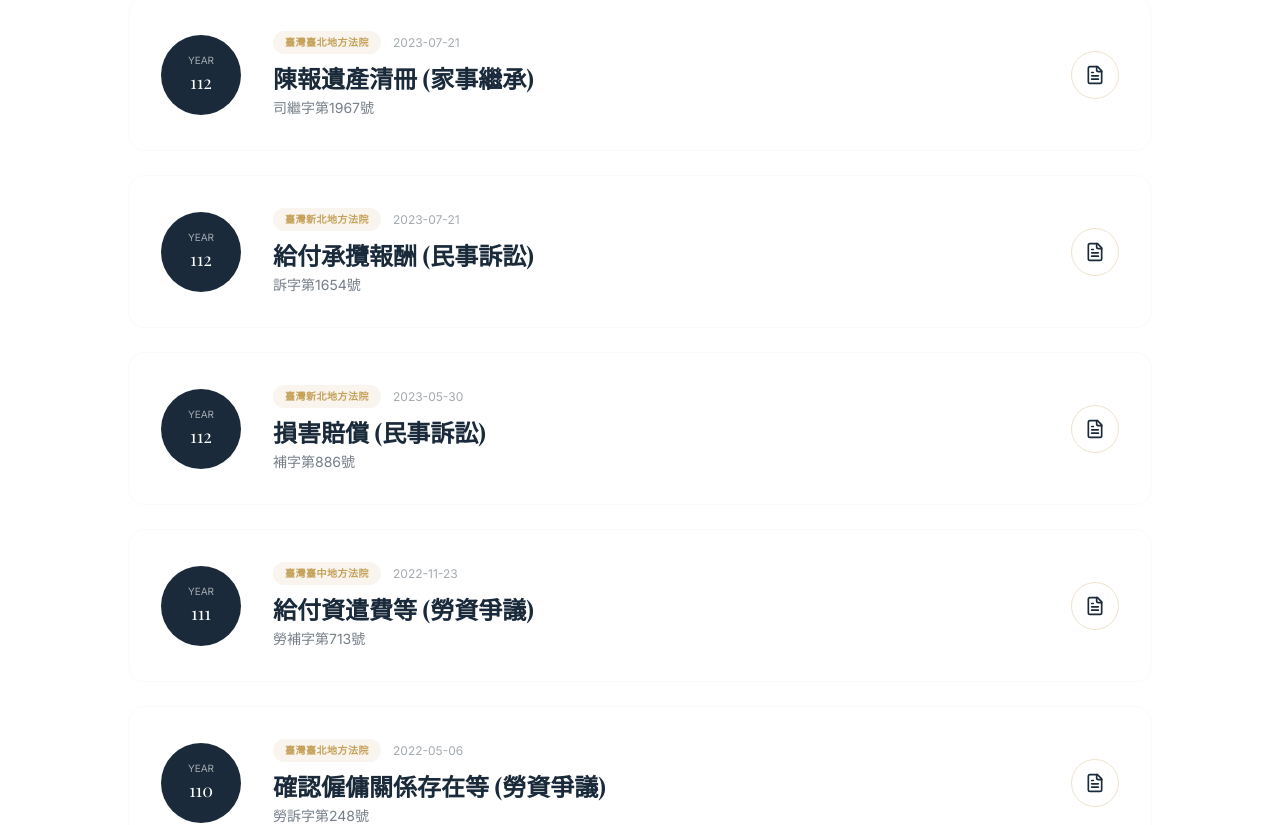
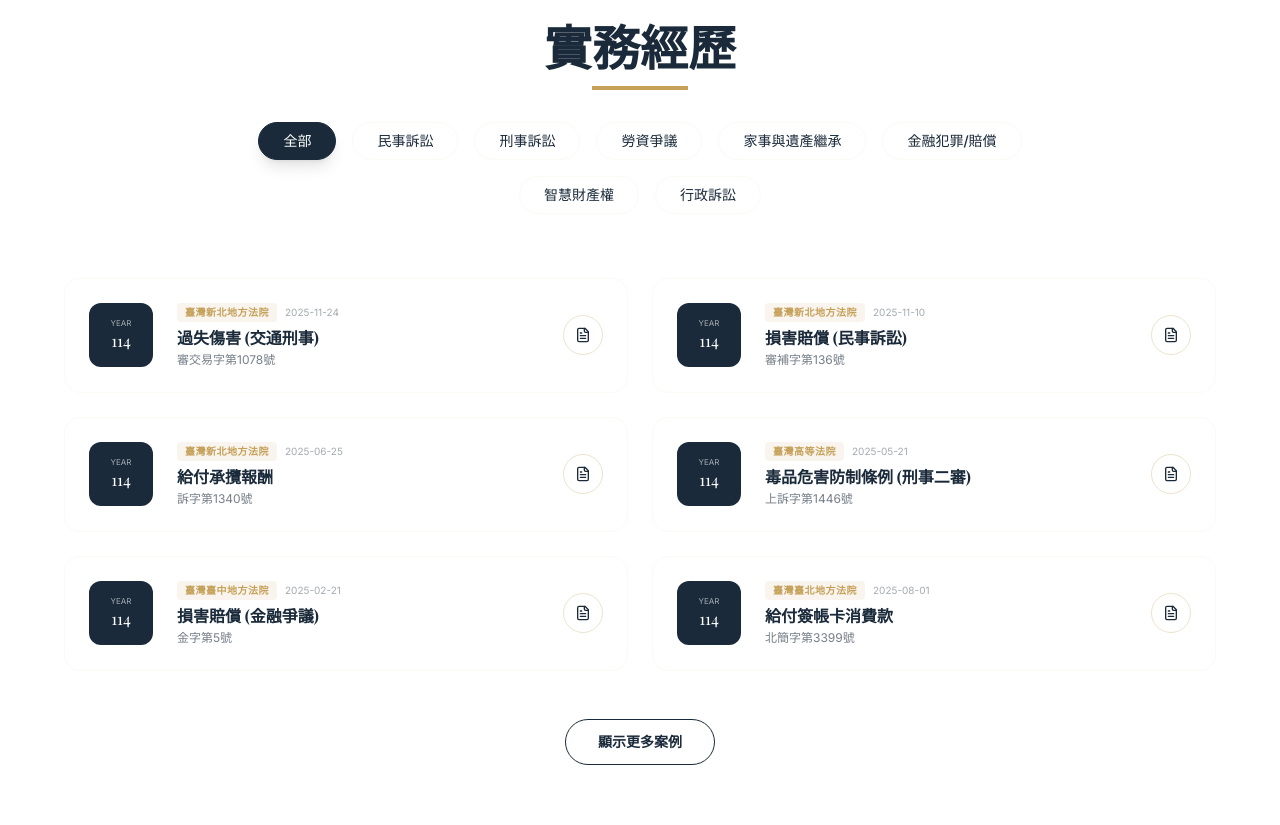
Before and after one commit to danny10904-arch/lawyer-website, a React (Vite) app: page / in a window 1280 px wide. Shown: the part 2340-3165 px from the top of the page. Built offline with nearby package versions, Linux system fonts and the light colour scheme; a web font is replaced by a local one.

Commit message:
Add files via upload

```diff
--- a/src/App.tsx
+++ b/src/App.tsx
@@ -41,22 +41,169 @@ const EXPERTISE = [
     cases: "110年度勞訴字第248號"
   },
   {
-    title: "金融與刑事附帶民事",
-    description: "針對洗錢防制、詐欺等金融犯罪之受害者，提供專業之刑事辯護與附帶民事損害賠償訴訟。",
+    title: "金融與刑事辯護",
+    description: "針對洗錢防制、詐欺等金融犯罪提供專業辯護，及刑事附帶民事損害賠償訴訟。",
     icon: <ShieldCheck className="w-6 h-6" />,
-    cases: "113年度附民字第2682號"
+    cases: "113年度金訴字第2108號"
+  },
+  {
+    title: "智慧財產與行政訴訟",
+    description: "處理公平交易法、智慧財產權爭議及行政處分之救濟與訴訟。",
+    icon: <Gavel className="w-6 h-6" />,
+    cases: "110年度民公訴字第10號"
   }
 ];
 
 const JUDGMENTS = [
   {
+    id: "PCDM-114-1078",
+    court: "臺灣新北地方法院",
+    year: "114年度",
+    type: "審交易字第1078號",
+    subject: "過失傷害 (交通刑事)",
+    date: "2025-11-24",
+    category: "刑事訴訟",
+    link: "https://judgment.judicial.gov.tw/FJUD/data.aspx?ty=JD&id=PCDM%2c114%2c%e5%af%a9%e4%ba%a4%e6%98%93%2c1078%2c20251124%2c1&ot=in"
+  },
+  {
+    id: "PCDV-114-136",
+    court: "臺灣新北地方法院",
+    year: "114年度",
+    type: "審補字第136號",
+    subject: "損害賠償 (民事訴訟)",
+    date: "2025-11-10",
+    category: "民事訴訟",
+    link: "https://judgment.judicial.gov.tw/FJUD/data.aspx?ty=JD&id=PCDV%2c114%2c%e5%af%a9%e8%a3%9c%2c136%2c20251110%2c1&ot=in"
+  },
+  {
+    id: "PCDV-114-1340",
+    court: "臺灣新北地方法院",
+    year: "114年度",
+    type: "訴字第1340號",
+    subject: "給付承攬報酬",
+    date: "2025-06-25",
+    category: "民事訴訟",
+    link: "https://judgment.judicial.gov.tw/FJUD/data.aspx?ty=JD&id=PCDV%2c114%2c%e8%a8%b4%2c1340%2c20250625%2c1&ot=in"
+  },
+  {
+    id: "TPHM-114-1446",
+    court: "臺灣高等法院",
+    year: "114年度",
+    type: "上訴字第1446號",
+    subject: "毒品危害防制條例 (刑事二審)",
+    date: "2025-05-21",
+    category: "刑事訴訟",
+    link: "https://judgment.judicial.gov.tw/FJUD/data.aspx?ty=JD&id=TPHM%2c114%2c%e4%b8%8a%e8%a8%b4%2c1446%2c20250521%2c1&ot=in"
+  },
+  {
+    id: "TCDV-114-5",
+    court: "臺灣臺中地方法院",
+    year: "114年度",
+    type: "金字第5號",
+    subject: "損害賠償 (金融爭議)",
+    date: "2025-02-21",
+    category: "金融犯罪/賠償",
+    link: "https://judgment.judicial.gov.tw/FJUD/data.aspx?ty=JD&id=TCDV%2c114%2c%e9%87%91%2c5%2c20250221%2c1&ot=in"
+  },
+  {
+    id: "TPEV-114-3399",
+    court: "臺灣臺北地方法院",
+    year: "114年度",
+    type: "北簡字第3399號",
+    subject: "給付簽帳卡消費款",
+    date: "2025-08-01",
+    category: "民事訴訟",
+    link: "https://judgment.judicial.gov.tw/FJUD/data.aspx?ty=JD&id=TPEV%2c114%2c%e5%8c%97%e7%b0%a1%2c3399%2c20250801%2c2&ot=in"
+  },
+  {
+    id: "TPEV-114-3399-2",
+    court: "臺灣臺北地方法院",
+    year: "114年度",
+    type: "北簡字第3399號",
+    subject: "給付簽帳卡消費款 (程序)",
+    date: "2025-07-10",
+    category: "民事訴訟",
+    link: "https://judgment.judicial.gov.tw/FJUD/data.aspx?ty=JD&id=TPEV%2c114%2c%e5%8c%97%e7%b0%a1%2c3399%2c20250710%2c1&ot=in"
+  },
+  {
+    id: "TPEV-114-853",
+    court: "臺灣臺北地方法院",
+    year: "114年度",
+    type: "北補字第853號",
+    subject: "損害賠償 (民事補正)",
+    date: "2025-03-31",
+    category: "民事訴訟",
+    link: "https://judgment.judicial.gov.tw/FJUD/data.aspx?ty=JD&id=TPEV%2c114%2c%e5%8c%97%e8%a3%9c%2c853%2c20250331%2c1&ot=in"
+  },
+  {
+    id: "PCEV-112-2602",
+    court: "臺灣新北地方法院",
+    year: "112年度",
+    type: "板簡字第2602號",
+    subject: "返還不當得利 (二審)",
+    date: "2024-01-03",
+    category: "民事訴訟",
+    link: "https://judgment.judicial.gov.tw/FJUD/data.aspx?ty=JD&id=PCEV%2c112%2c%e6%9d%bf%e7%b0%a1%2c2602%2c20240103%2c2&ot=in"
+  },
+  {
+    id: "PCEV-112-2602-1",
+    court: "臺灣新北地方法院",
+    year: "112年度",
+    type: "板簡字第2602號",
+    subject: "返還不當得利 (一審)",
+    date: "2023-10-25",
+    category: "民事訴訟",
+    link: "https://judgment.judicial.gov.tw/FJUD/data.aspx?ty=JD&id=PCEV%2c112%2c%e6%9d%bf%e7%b0%a1%2c2602%2c20231025%2c1&ot=in"
+  },
+  {
+    id: "PCDM-113-2663",
+    court: "臺灣新北地方法院",
+    year: "113年度",
+    type: "審附民字第2663號",
+    subject: "刑事附帶民事訴訟 (損害賠償)",
+    date: "2025-01-10",
+    category: "刑事訴訟",
+    link: "https://judgment.judicial.gov.tw/FJUD/data.aspx?ty=JD&id=PCDM%2c113%2c%e5%af%a9%e9%99%84%e6%b0%91%2c2663%2c20250110%2c1&ot=in"
+  },
+  {
+    id: "PCDM-113-2108",
+    court: "臺灣新北地方法院",
+    year: "113年度",
+    type: "金訴字第2108號",
+    subject: "洗錢防制法 (刑事金融)",
+    date: "2024-12-31",
+    category: "金融犯罪/賠償",
+    link: "https://judgment.judicial.gov.tw/FJUD/data.aspx?ty=JD&id=PCDM%2c113%2c%e9%87%91%e8%a8%b4%2c2108%2c20241231%2c1&ot=in"
+  },
+  {
     id: "TCDM-113-2682",
     court: "臺灣臺中地方法院",
     year: "113年度",
     type: "附民字第2682號",
-    subject: "請求損害賠償 (洗錢防制法相關)",
+    subject: "損害賠償 (刑事附帶民事)",
     date: "2024-11-20",
-    link: "https://lawplayer.com/kyc/judgment/TCDM,113,%E9%99%84%E6%B0%91,2682,20241120,1_c6115743bf54a867d0438748bd8d0fef8f8c4f14"
+    category: "刑事訴訟",
+    link: "https://judgment.judicial.gov.tw/FJUD/data.aspx?ty=JD&id=TCDM%2c113%2c%e9%99%84%e6%b0%91%2c2682%2c20241120%2c1&ot=in"
+  },
+  {
+    id: "SLDV-112-1479",
+    court: "臺灣士林地方法院",
+    year: "112年度",
+    type: "訴字第1479號",
+    subject: "確認抵押權不存在等",
+    date: "2024-10-04",
+    category: "民事訴訟",
+    link: "https://judgment.judicial.gov.tw/FJUD/data.aspx?ty=JD&id=SLDV%2c112%2c%e8%a8%b4%2c1479%2c20241004%2c1&ot=in"
+  },
+  {
+    id: "PCDV-112-1654",
+    court: "臺灣新北地方法院",
+    year: "112年度",
+    type: "訴字第1654號",
+    subject: "給付承攬報酬 (民事訴訟)",
+    date: "2023-07-21",
+    category: "民事訴訟",
+    link: "https://judgment.judicial.gov.tw/FJUD/data.aspx?ty=JD&id=PCDV%2c112%2c%e8%a8%b4%2c1654%2c20230721%2c1&ot=in"
   },
   {
     id: "TPDV-112-1967",
@@ -65,16 +212,8 @@ const JUDGMENTS = [
     type: "司繼字第1967號",
     subject: "陳報遺產清冊 (家事繼承)",
     date: "2023-07-21",
-    link: "https://lawplayer.com/kyc/judgment/TPDV,112,%E5%8F%B8%E7%B9%BC,1967,20230721,1_6e45a00a8c8959d8f37e2be55dfe0d50d1bd3435"
-  },
-  {
-    id: "PCDV-112-1654",
-    court: "臺灣新北地方法院",
-    year: "112年度",
-    type: "訴字第1654號",
-    subject: "給付承攬報酬 (民事訴訟)",
-    date: "2023-07-21",
-    link: "https://lawplayer.com/kyc/judgment/PCDV,112,%E8%A8%B4,1654,20230721,1_4a795a39db3c4d3d4d68397a6998e871ed04c412"
+    category: "家事與遺產繼承",
+    link: "https://judgment.judicial.gov.tw/FJUD/data.aspx?ty=JD&id=TPDV%2c112%2c%e5%8f%b8%e7%b9%bc%2c1967%2c20230721%2c1&ot=in"
   },
   {
     id: "PCDV-112-886",
@@ -83,7 +222,8 @@ const JUDGMENTS = [
     type: "補字第886號",
     subject: "損害賠償 (民事訴訟)",
     date: "2023-05-30",
-    link: "https://lawplayer.com/kyc/judgment/PCDV,112,%E8%A3%9C,886,20230530,1_f8cfc60c21b2bce4c8ac8a624b093b80eb4840a8"
+    category: "民事訴訟",
+    link: "https://judgment.judicial.gov.tw/FJUD/data.aspx?ty=JD&id=PCDV%2c112%2c%e8%a3%9c%2c886%2c20230530%2c1&ot=in"
   },
   {
     id: "TCDV-111-713",
@@ -92,7 +232,18 @@ const JUDGMENTS = [
     type: "勞補字第713號",
     subject: "給付資遣費等 (勞資爭議)",
     date: "2022-11-23",
-    link: "https://lawplayer.com/kyc/judgment/TCDV,111,%E5%8B%9E%E8%A3%9C,713,20221123,1_8619704f212257775841065ab100579fb03e36f1"
+    category: "勞資爭議",
+    link: "https://judgment.judicial.gov.tw/FJUD/data.aspx?ty=JD&id=TCDV%2c111%2c%e5%8b%9e%e8%a3%9c%2c713%2c20221123%2c1&ot=in"
+  },
+  {
+    id: "PCDV-111-1976",
+    court: "臺灣新北地方法院",
+    year: "111年度",
+    type: "訴字第1976號",
+    subject: "返還借款 (民事訴訟)",
+    date: "2022-09-29",
+    category: "民事訴訟",
+    link: "https://judgment.judicial.gov.tw/FJUD/data.aspx?ty=JD&id=PCDV%2c111%2c%e8%a8%b4%2c1976%2c20220929%2c1&ot=in"
   },
   {
     id: "TPDV-110-248",
@@ -101,9 +252,62 @@ const JUDGMENTS = [
     type: "勞訴字第248號",
     subject: "確認僱傭關係存在等 (勞資爭議)",
     date: "2022-05-06",
-    link: "https://lawplayer.com/kyc/judgment/TPDV,110,%E5%8B%9E%E8%A3%9C,248,20220506,1_8fad1ac4080a2550ec1e467d2024f988cf90a553"
+    category: "勞資爭議",
+    link: "https://judgment.judicial.gov.tw/FJUD/data.aspx?ty=JD&id=TPDV%2c110%2c%e5%8b%9e%e8%a8%b4%2c248%2c20220506%2c1&ot=in"
+  },
+  {
+    id: "IPCV-110-10",
+    court: "智慧財產及商業法院",
+    year: "110年度",
+    type: "民公訴字第10號",
+    subject: "公平交易法 (智慧財產)",
+    date: "2021-11-30",
+    category: "智慧財產權",
+    link: "https://judgment.judicial.gov.tw/FJUD/data.aspx?ty=JD&id=IPCV%2c110%2c%e6%b0%91%e5%85%ac%e8%a8%b4%2c10%2c20211130%2c1&ot=in"
+  },
+  {
+    id: "PCDV-109-529",
+    court: "臺灣新北地方法院",
+    year: "109年度",
+    type: "婚字第529號",
+    subject: "離婚 (家事婚姻)",
+    date: "2021-09-15",
+    category: "家事與遺產繼承",
+    link: "https://judgment.judicial.gov.tw/FJUD/data.aspx?ty=JD&id=PCDV%20109%20%e5%a9%9a%20529%2020210915%201"
+  },
+  {
+    id: "TPDV-110-25",
+    court: "臺灣臺北地方法院",
+    year: "110年度",
+    type: "勞補字第25號",
+    subject: "給付薪資等 (勞資爭議)",
+    date: "2021-02-17",
+    category: "勞資爭議",
+    link: "https://judgment.judicial.gov.tw/FJUD/data.aspx?ty=JD&id=TPDV%2c110%2c%e5%8b%9e%e8%a3%9c%2c25%2c20210217%2c1&ot=in"
+  },
+  {
+    id: "TPHV-109-5",
+    court: "臺灣高等法院",
+    year: "109年度",
+    type: "重勞上更一字第5號",
+    subject: "確認僱傭關係存在 (勞資二審)",
+    date: "2020-12-29",
+    category: "勞資爭議",
+    link: "https://judgment.judicial.gov.tw/FJUD/data.aspx?ty=JD&id=TPHV%2c109%2c%e9%87%8d%e5%8b%9e%e4%b8%8a%e6%9b%b4%e4%b8%80%2c5%2c20201229%2c1&ot=in"
+  },
+  {
+    id: "TPBA-109-2",
+    court: "臺北高等行政法院",
+    year: "109年度",
+    type: "收抗字第2號",
+    subject: "收容聲請 (行政訴訟)",
+    date: "2020-04-17",
+    category: "行政訴訟",
+    link: "https://judgment.judicial.gov.tw/FJUD/data.aspx?ty=JD&id=TPBA%2c109%2c%e6%94%b6%e6%8a%97%2c2%2c20200417%2c1&ot=in"
   }
 ];
+
+
 
 export default function App() {
   const containerRef = useRef<HTMLDivElement>(null);
@@ -115,6 +319,14 @@ export default function App() {
     category: "家事與遺產繼承",
     message: ""
   });
+  const [activeCategory, setActiveCategory] = useState("全部");
+  const [visibleCount, setVisibleCount] = useState(6);
+
+  const categories = ["全部", "民事訴訟", "刑事訴訟", "勞資爭議", "家事與遺產繼承", "金融犯罪/賠償", "智慧財產權", "行政訴訟"];
+
+  const filteredJudgments = activeCategory === "全部"
+    ? JUDGMENTS
+    : JUDGMENTS.filter(j => j.category === activeCategory);
 
   const handleSubmit = async (e: FormEvent) => {
     e.preventDefault();
@@ -334,44 +546,76 @@ export default function App() {
       <section id="cases" className="py-16 md:py-24 bg-white">
         <div className="container mx-auto px-6">
           <div className="text-center mb-12 md:mb-16">
-            <h2 className="text-3xl md:text-5xl font-bold mb-4">經手案例</h2>
-            <div className="w-16 md:w-24 h-1 bg-legal-gold mx-auto" />
+            <h2 className="text-3xl md:text-5xl font-bold mb-4">實務經歷</h2>
+            <div className="w-16 md:w-24 h-1 bg-legal-gold mx-auto mb-8" />
+
+            {/* Category Filter */}
+            <div className="flex flex-wrap justify-center gap-2 md:gap-4 max-w-4xl mx-auto">
+              {categories.map((cat) => (
+                <button
+                  key={cat}
+                  onClick={() => {
+                    setActiveCategory(cat);
+                    setVisibleCount(6);
+                  }}
+                  className={`px-4 md:px-6 py-2 rounded-full text-xs md:text-sm font-medium transition-all duration-300 border ${
+                    activeCategory === cat
+                    ? "bg-legal-navy text-white border-legal-navy shadow-lg"
+                    : "bg-white text-legal-navy border-legal-sand hover:border-legal-gold"
+                  }`}
+                >
+                  {cat}
+                </button>
+              ))}
+            </div>
           </div>
 
-          <div className="space-y-4 md:space-y-6 max-w-5xl mx-auto">
-            {JUDGMENTS.map((item, index) => (
+          <div className="grid md:grid-cols-2 gap-4 md:gap-6 max-w-6xl mx-auto">
+            {filteredJudgments.slice(0, visibleCount).map((item, index) => (
               <motion.a
                 href={item.link}
                 target="_blank"
                 rel="noreferrer"
-                key={index}
-                initial={{ opacity: 0, x: -20 }}
-                whileInView={{ opacity: 1, x: 0 }}
+                key={item.id}
+                initial={{ opacity: 0, y: 20 }}
+                whileInView={{ opacity: 1, y: 0 }}
                 viewport={{ once: true }}
-                className="group flex flex-col sm:flex-row items-start sm:items-center gap-4 md:gap-8 p-6 md:p-8 rounded-2xl border border-legal-sand hover:bg-legal-sand transition-all duration-300"
+                transition={{ delay: (index % 2) * 0.1 }}
+                className="group flex items-center gap-4 md:gap-6 p-4 md:p-6 rounded-2xl border border-legal-sand hover:bg-legal-sand transition-all duration-300"
               >
-                <div className="flex-shrink-0 w-14 h-14 md:w-20 md:h-20 bg-legal-navy text-white rounded-full flex flex-col items-center justify-center text-center">
-                  <span className="text-[8px] md:text-[10px] uppercase opacity-60">Year</span>
-                  <span className="text-sm md:text-lg font-serif">{item.year.replace('年度', '')}</span>
+                <div className="flex-shrink-0 w-12 h-12 md:w-16 md:h-16 bg-legal-navy text-white rounded-xl flex flex-col items-center justify-center text-center">
+                  <span className="text-[7px] md:text-[8px] uppercase opacity-60">Year</span>
+                  <span className="text-xs md:text-base font-serif">{item.year.replace('年度', '')}</span>
                 </div>
-                <div className="flex-grow">
-                  <div className="flex flex-wrap items-center gap-2 md:gap-3 mb-2">
-                    <span className="px-2 md:px-3 py-0.5 md:py-1 bg-legal-gold/10 text-legal-gold text-[9px] md:text-[10px] font-bold rounded-full uppercase tracking-wider">
+                <div className="flex-grow min-w-0">
+                  <div className="flex items-center gap-2 mb-1">
+                    <span className="px-2 py-0.5 bg-legal-gold/10 text-legal-gold text-[8px] md:text-[10px] font-bold rounded uppercase tracking-wider">
                       {item.court}
                     </span>
-                    <span className="text-legal-navy/40 text-[10px] md:text-xs">{item.date}</span>
+                    <span className="text-legal-navy/40 text-[9px] md:text-[10px]">{item.date}</span>
                   </div>
-                  <h3 className="text-lg md:text-2xl font-bold group-hover:text-legal-gold transition-colors">{item.subject}</h3>
-                  <p className="text-legal-navy/60 text-xs md:text-sm mt-1">{item.type}</p>
+                  <h3 className="text-sm md:text-base font-bold group-hover:text-legal-gold transition-colors truncate">{item.subject}</h3>
+                  <p className="text-legal-navy/60 text-[10px] md:text-xs mt-0.5">{item.type}</p>
                 </div>
-                <div className="flex-shrink-0 self-end sm:self-center">
-                  <div className="w-10 h-10 md:w-12 md:h-12 rounded-full border border-legal-gold/30 flex items-center justify-center group-hover:bg-legal-gold group-hover:text-white transition-all">
-                    <FileText className="w-4 h-4 md:w-5 md:h-5" />
+                <div className="flex-shrink-0">
+                  <div className="w-8 h-8 md:w-10 md:h-10 rounded-full border border-legal-gold/30 flex items-center justify-center group-hover:bg-legal-gold group-hover:text-white transition-all">
+                    <FileText className="w-3 h-3 md:w-4 md:h-4" />
                   </div>
                 </div>
               </motion.a>
             ))}
           </div>
+
+          {filteredJudgments.length > visibleCount && (
+            <div className="mt-12 text-center">
+              <button
+                onClick={() => setVisibleCount(prev => prev + 6)}
+                className="px-8 py-3 rounded-full border border-legal-navy text-legal-navy font-bold text-sm hover:bg-legal-navy hover:text-white transition-all"
+              >
+                顯示更多案例
+              </button>
+            </div>
+          )}
 
           <div className="mt-12 md:mt-16 text-center">
             <p className="text-legal-navy/40 text-[10px] md:text-sm italic">
```
